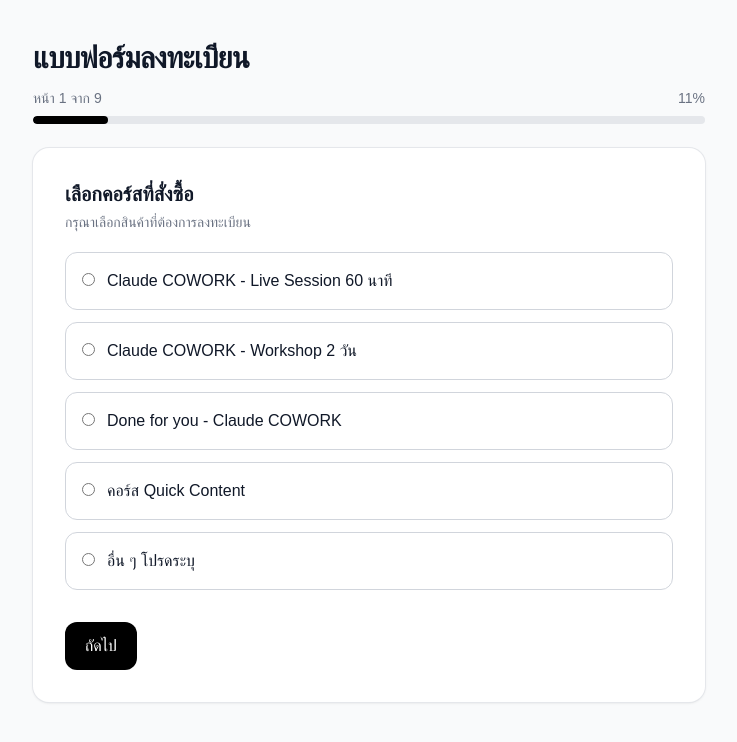
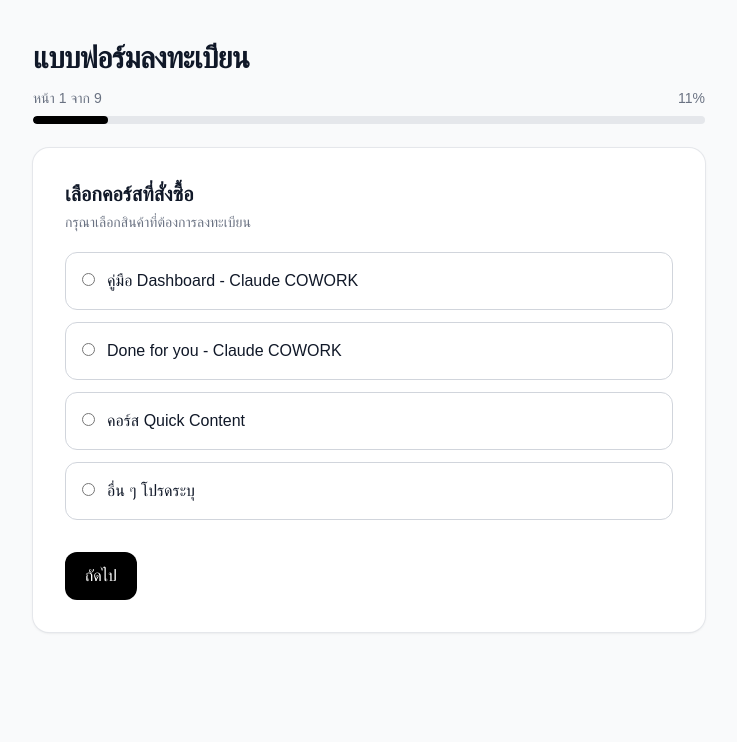
Before and after one commit to tinataylor-stack/tina-order-form, a Next.js app: page /form in a window 1280 px wide. Shown: the top 742 px of the page, without its empty margins (271-1008 px from the left). Built offline with nearby package versions, Linux system fonts and the light colour scheme.

Commit message:
update course

```diff
--- a/app/form/page.tsx
+++ b/app/form/page.tsx
@@ -8,7 +8,7 @@ import SignatureCanvas from "react-signature-canvas";
 export default function FormPage() {
   const router = useRouter();
   const sigCanvasRef = useRef<SignatureCanvas | null>(null);
-  const startSmartCourseName = "Claude COWORK - Workshop 2 วัน";
+  const dashboardGuideCourseName = "คู่มือ Dashboard - Claude COWORK";
   const quickContentCourseName = "คอร์ส Quick Content";
   const quickContentTiers = ["แบบ Basic", "แบบ VIP"];
 
@@ -476,34 +476,18 @@ export default function FormPage() {
 
               <div className="space-y-3">
                 <label
-                  className={radioCardClass(
-                    course === "Claude COWORK - Live Session 60 นาที"
-                  )}
+                  className={radioCardClass(course === dashboardGuideCourseName)}
                 >
                   <input
                     type="radio"
                     name="course"
-                    value="Claude COWORK - Live Session 60 นาที"
-                    checked={course === "Claude COWORK - Live Session 60 นาที"}
+                    value={dashboardGuideCourseName}
+                    checked={course === dashboardGuideCourseName}
                     onChange={(e) => handleCourseChange(e.target.value)}
                     className="mt-1"
                   />
                   <span className="font-medium text-gray-900">
-                    Claude COWORK - Live Session 60 นาที
-                  </span>
-                </label>
-
-                <label className={radioCardClass(course === startSmartCourseName)}>
-                  <input
-                    type="radio"
-                    name="course"
-                    value={startSmartCourseName}
-                    checked={course === startSmartCourseName}
-                    onChange={(e) => handleCourseChange(e.target.value)}
-                    className="mt-1"
-                  />
-                  <span className="font-medium text-gray-900">
-                    {startSmartCourseName}
+                    {dashboardGuideCourseName}
                   </span>
                 </label>
 
```
Also changed, not shown: 1 other file (tests, documents, lock files or other folders).
